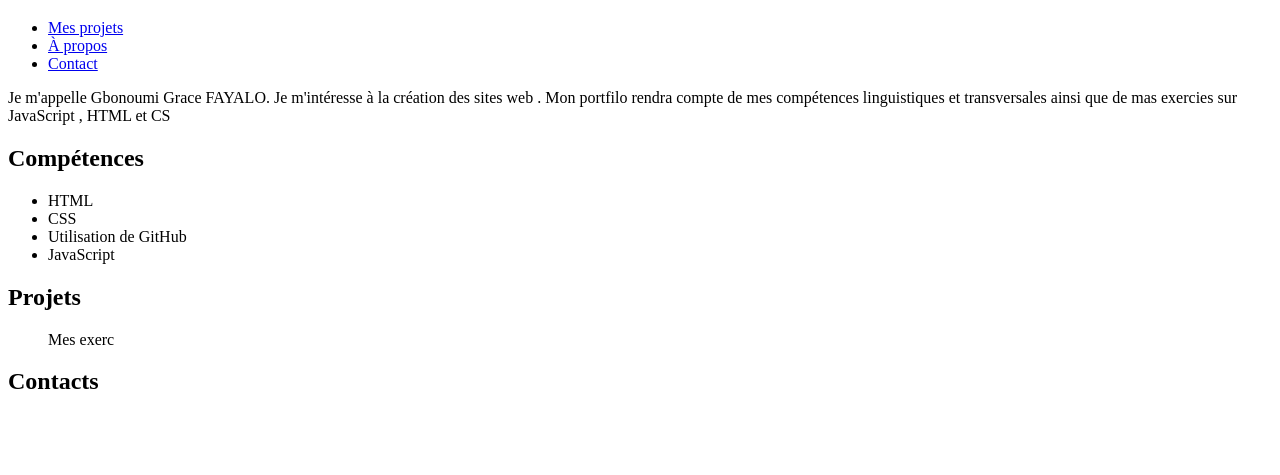
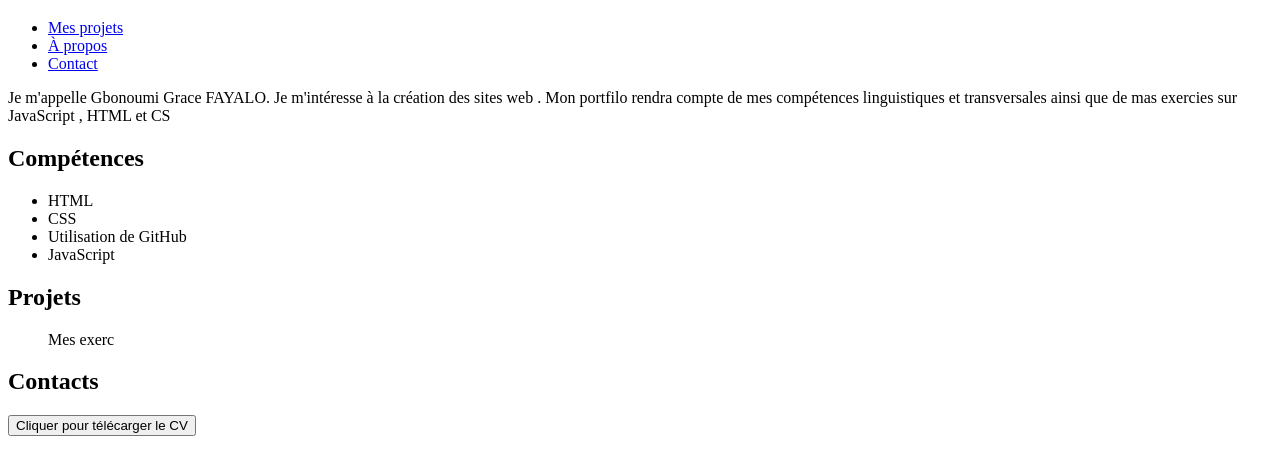
Before and after one commit to fayalograce8-dotcom/mon_portfolio, a plain HTML site: page index.html in a window 1280 px wide. Shown: the part 61-536 px from the top of the page. Drawn offline with Linux system fonts and the light colour scheme.

Commit message:
Add download button for CV
Added a button to download the CV.

```diff
--- a/index.html
+++ b/index.html
@@ -26,5 +26,6 @@
         <h2>Projets</h2>
         <ul>Mes exerc</ul>
     <h2>Contacts</h2>
+    <button onclick="Cliquer()"> Cliquer pour télécarger le CV</h2>
 </body>
 </html>
```
